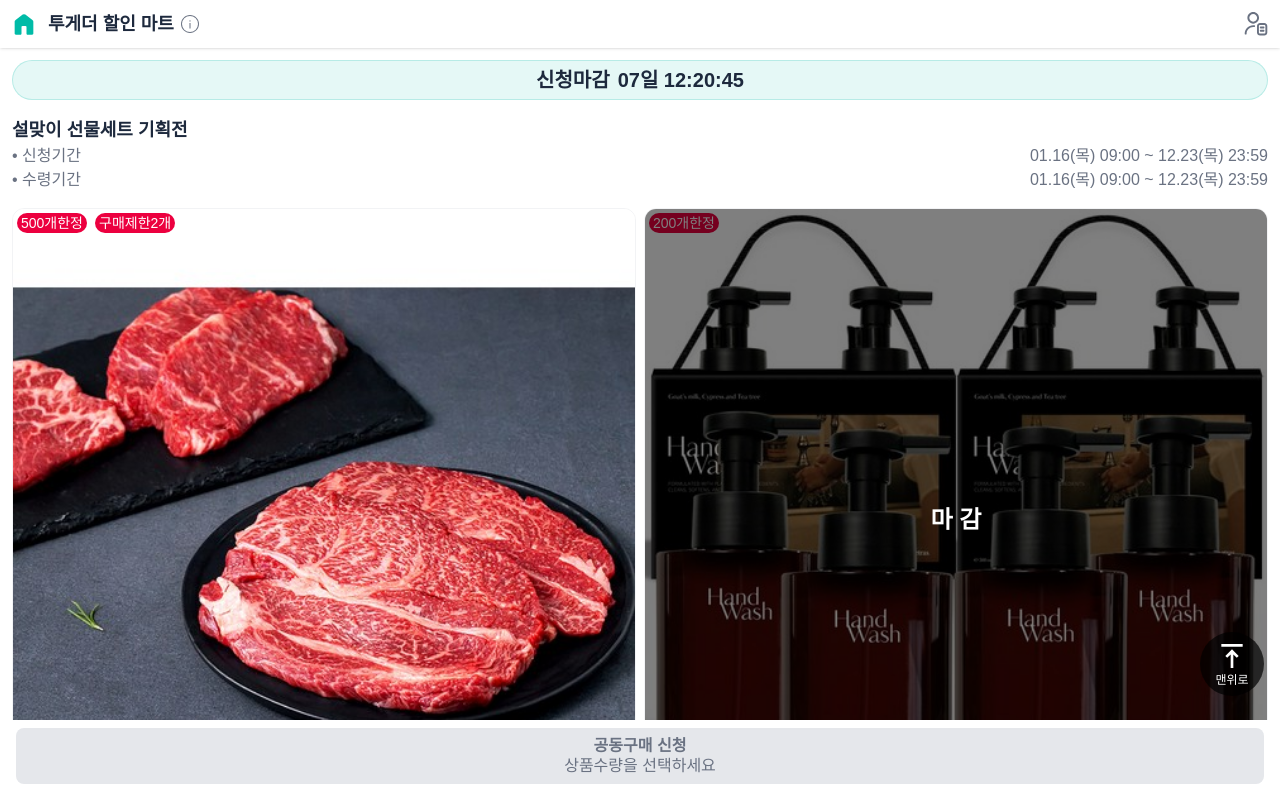
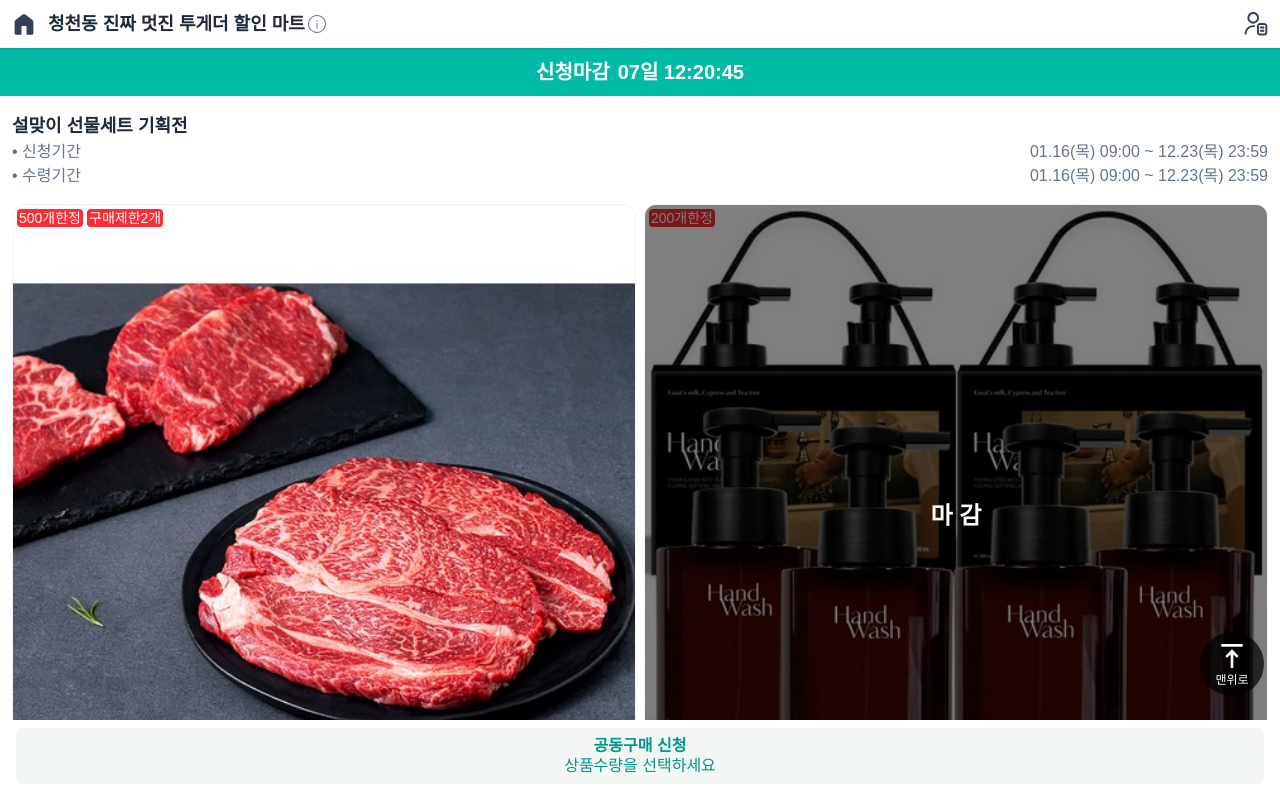
Before and after one commit to evaham/ms09, a Next.js app: page /group-list in a window 1280 px wide. Shown: the top 798 px of the page. Built offline with nearby package versions, Linux system fonts and the light colour scheme.

Commit message:
feat: update UI components for improved styling and accessibility across various pages

```diff
--- a/app/component/navMenu.js
+++ b/app/component/navMenu.js
@@ -8,20 +8,22 @@ const NavMenu = () => {
 
     const [isMartInfoOpen, setIsMartInfoOpen] = useState(false);
 
+
+
     return (
         <div className="sticky top-0 flex w-full h-12 items-center bg-white z-50 shadow-sm">
-            <Link href={"/"} className="flex items-center justify-center w-12 h-full fill-teal-500">
+            <a href={"/"} className="flex items-center justify-center min-w-12 h-full fill-slate-700">
                 <svg xmlns="http://www.w3.org/2000/svg" height="32px" viewBox="0 -960 960 960" width="32px">
                     <path d="M200-194v-352q0-16.5 6.75-30T228-600l213-162q16.36-13 38.68-13T520-762l213 162q13.5 10.5 20.25 24t6.75 30v352q0 14.75-10.12 24.87Q739.75-159 725-159H589q-14.5 0-24.25-9.75T555-193v-194q0-13.5-9.75-23.25T522-420h-83q-14.5 0-24.25 9.75T405-387v194q0 14.5-9.75 24.25T372-159H235q-14.75 0-24.87-10.13Q200-179.25 200-194Z"/>
                 </svg>
-            </Link>
-            <div onClick={() => setIsMartInfoOpen(!isMartInfoOpen)} className="flex items-center h-full mr-auto cursor-pointer" >
-                <span className="max-w-10/12 mr-1 text-lg font-bold line-clamp-1">투게더 할인 마트</span>
-                <svg xmlns="http://www.w3.org/2000/svg" height="24px" viewBox="0 -960 960 960" width="24px" className="fill-gray-500">
+            </a>
+            <div onClick={() => setIsMartInfoOpen(!isMartInfoOpen)} className="relative flex items-center w-auto h-full mr-auto cursor-pointer" >
+                <span className="pr-6 text-lg font-bold line-clamp-1">청천동 진짜 멋진 투게더 할인 마트</span>
+                <svg xmlns="http://www.w3.org/2000/svg" height="24px" viewBox="0 -960 960 960" width="24px" className="absolute right-0 w-6 h-6 fill-gray-500">
                     <path d="M460-300h40v-220h-40v220Zm20-276.92q10.46 0 17.54-7.08 7.08-7.08 7.08-17.54 0-10.46-7.08-17.54-7.08-7.07-17.54-7.07-10.46 0-17.54 7.07-7.08 7.08-7.08 17.54 0 10.46 7.08 17.54 7.08 7.08 17.54 7.08Zm.13 456.92q-74.67 0-140.41-28.34-65.73-28.34-114.36-76.92-48.63-48.58-76.99-114.26Q120-405.19 120-479.87q0-74.67 28.34-140.41 28.34-65.73 76.92-114.36 48.58-48.63 114.26-76.99Q405.19-840 479.87-840q74.67 0 140.41 28.34 65.73 28.34 114.36 76.92 48.63 48.58 76.99 114.26Q840-554.81 840-480.13q0 74.67-28.34 140.41-28.34 65.73-76.92 114.36-48.58 48.63-114.26 76.99Q554.81-120 480.13-120Zm-.13-40q134 0 227-93t93-227q0-134-93-227t-227-93q-134 0-227 93t-93 227q0 134 93 227t227 93Zm0-320Z"/>
                 </svg>
             </div>
-            <Link href={"/order-search"} className="flex items-center justify-center w-12 h-full ml-auto fill-gray-500">
+            <Link href={"/order-search"} className="flex items-center justify-center min-w-12 h-full ml-auto fill-slate-700">
                 <svg xmlns="http://www.w3.org/2000/svg" width="24" height="24" viewBox="0 0 32 34">
                     <path d="M17.5882 8.23529C17.5882 5.18148 15.1126 2.70588 12.0588 2.70588C9.00497 2.70588 6.52937 5.18148 6.52937 8.23529C6.52937 11.2891 9.00497 13.7647 12.0588 13.7647C15.1126 13.7647 17.5882 11.2891 17.5882 8.23529ZM20.2941 8.23529C20.2941 12.7835 16.607 16.4706 12.0588 16.4706C7.51055 16.4706 3.82349 12.7835 3.82349 8.23529C3.82349 3.68707 7.51055 0 12.0588 0C16.607 0 20.2941 3.68707 20.2941 8.23529Z"/>
                     <path d="M0 30.6618C0 24.0019 5.39892 18.603 12.0588 18.603H13.4706C14.2178 18.603 14.8235 19.2087 14.8235 19.9559C14.8235 20.7031 14.2178 21.3088 13.4706 21.3088H12.0588C6.89334 21.3088 2.70588 25.4963 2.70588 30.6618C2.70588 31.409 2.10015 32.0147 1.35294 32.0147C0.605732 32.0147 0 31.409 0 30.6618Z"/>
--- a/app/globals.css
+++ b/app/globals.css
@@ -1,16 +1,16 @@
 @import "tailwindcss";
 
 :root {
-  --background: oklch(98.5% 0.002 247.839);
+  --background: oklch(96.8% 0.007 247.896);
   --foreground: oklch(27.9% 0.041 260.031);
 }
 
-@theme inline {
+/* @theme inline {
   --color-background: var(--background);
   --color-foreground: var(--foreground);
   --font-sans: var(--font-geist-sans);
   --font-mono: var(--font-geist-mono);
-}
+} */
 
 /* @media (prefers-color-scheme: dark) {
   :root {
--- a/app/group-list/apply-list/page.js
+++ b/app/group-list/apply-list/page.js
@@ -144,7 +144,7 @@ export default function ApplyList() {
 
     return (
         <div>
-            <div className="px-3 py-1.5 text-sm bg-red-400 leading-tight text-white">
+            <div className="h-11 px-3 py-1.5 text-sm bg-teal-500 leading-tight text-white">
                 ※ 아래 신청버튼을 눌러 공동구매 신청을 완료하세요<br />
                 ※ 신청 시 선택한 수량이 변경될 수 있습니다.
             </div>
@@ -193,9 +193,9 @@ export default function ApplyList() {
                 </ul>
                 {toastMessage && <Toast message={toastMessage} />}
 
-                <div className="fixed bottom-0 left-0 right-0 p-4 pt-2 bg-gray-100 z-20">
+                <div className="fixed bottom-0 left-0 right-0 p-4 pt-2 bg-white z-20">
                     {totalCount === 0 ? (
-                        <button onClick={() => showToast('상품 수량을 선택해주세요.')} className="flex flex-col items-center justify-center w-full h-14 rounded-lg text-center leading-tight bg-gray-200 text-gray-500 cursor-pointer">
+                        <button onClick={() => showToast('상품 수량을 선택해주세요.')} className="flex flex-col items-center justify-center w-full h-14 rounded-lg text-center leading-tight bg-teal-800/5 text-teal-600">
                             <span className="text-lg font-bold">공동구매 신청</span>
                             <span className="">상품수량을 선택하세요</span>
                         </button>
--- a/app/group-list/page.js
+++ b/app/group-list/page.js
@@ -42,7 +42,7 @@ export default function GroupList() {
             "price": 33000,
             "orderlimit": 99,
             "count": 0,
-            "tag":[""],
+            "tag": [],
             "goodsimg": "../img/test3.jpg",
             "limitpieces": 100,
             "orderpieces": 200,
@@ -74,17 +74,17 @@ export default function GroupList() {
 
     return (
         <div>
-            <div className="flex flex-col p-3 bg-white">
-                <div className="flex justify-center items-center h-10 border border-teal-500/20 bg-teal-500/10 rounded-full font-bold text-xl">
+            <div className="flex flex-col p-3 pt-0 bg-white">
+                <div className="flex justify-center items-center -mx-3 h-12 bg-teal-500 font-bold text-xl text-white">
                     <span className="mr-2">신청마감</span> <span>07일 12:20:45</span>
                 </div>
                 <div className="flex flex-col my-4">
                     <div className="text-lg font-bold">설맞이 선물세트 기획전</div>
-                    <div className="flex text-gray-500">
+                    <div className="flex text-slate-500">
                         <span>• 신청기간</span>
                         <span className="ml-auto">01.16(목) 09:00 ~ 12.23(목) 23:59</span>
                     </div>
-                    <div className="flex text-gray-500">
+                    <div className="flex text-slate-500">
                         <span>• 수령기간</span>
                         <span className="ml-auto">01.16(목) 09:00 ~ 12.23(목) 23:59</span>
                     </div>
@@ -96,7 +96,7 @@ export default function GroupList() {
                                 <Image src={item.goodsimg} width={300} height={300} alt="상품 이미지" className="w-full bg-gray-300 object-cover aspect-square" />
                                 <div className="absolute top-1 left-1 flex flex-wrap gap-1 text-sm">
                                     {item.tag.map((i) => (
-                                        <span key={i} className='flex justify-center items-center px-1 py-0 mr-1 rounded-full bg-rose-600 text-white'>{i}</span>
+                                        <span key={i} className='flex justify-center items-center p-0.5 rounded-sm leading-none bg-red-500 bg-blend-lighten text-white'>{i}</span>
                                     ))}
                                 </div>
                                 {item.active === false &&
@@ -117,8 +117,8 @@ export default function GroupList() {
                                 <div className="w-full h-10 text-gray-700 line-clamp-2 leading-tight">{item.name}</div>
                                 <div className="flex items-center">
                                     <p className="flex items-center flex-1">
-                                        <span className="text-lg mr-0.5 font-bold">{item.price}</span>
-                                        <span className="text-xs">원</span>
+                                        <span className="text-lg mr-0.5 font-bold">{item.price.toLocaleString()}</span>
+                                        <span className="text-sm">원</span>
                                     </p>
                                     <div className="w-18 ml-auto">
                                         {item.active === true &&
@@ -144,7 +144,7 @@ export default function GroupList() {
 
                 <div className="fixed bottom-0 left-0 right-0 p-4 pt-2 bg-white z-20">
                     {totalCount === 0 &&
-                        <button onClick={() => activeBtn('active')} className="flex flex-col items-center justify-center w-full h-14 rounded-lg text-center leading-tight bg-gray-200 text-gray-500">
+                        <button onClick={() => activeBtn('active')} className="flex flex-col items-center justify-center w-full h-14 rounded-lg text-center leading-tight bg-teal-800/5 text-teal-600">
                             <span className="font-bold">공동구매 신청</span>
                             <span className="">상품수량을 선택하세요</span>
                         </button>
@@ -154,7 +154,6 @@ export default function GroupList() {
                             <span className="text-lg font-bold">공동구매 신청</span>
                         </Link>
                     }
-
                 </div>
             </div>
             <TopButton isButton={true} />
--- a/app/layout.js
+++ b/app/layout.js
@@ -19,10 +19,13 @@ export const metadata = {
   description: "공동구매 페이지",
 };
 
+
+
 export default function RootLayout({ children }) {
   return (
-    <html lang="ko">
+    <html translate="no" lang="ko-KR" className="touch-manipulation">
       <head>
+        <meta charSet="UTF-8" />
         <meta name="viewport" content="user-scalable=no, initial-scale=1.0, maximum-scale=1.0, width=device-width, target-densityDpi=medium-dpi" />
       </head>
       <body className={`${geistSans.variable} ${geistMono.variable} antialiased`} >
--- a/app/order-search/order-list/page.js
+++ b/app/order-search/order-list/page.js
@@ -35,7 +35,7 @@ export default function OrderList() {
         <div>
             <div className="flex flex-col p-3 mb-48">
                 <p className="my-t text-lg"><span className="font-bold text-teal-600">홍길동(010-1234-5678)</span>님의 신청내역</p>
-                <p className="my-2 text-sm text-gray-500">• 각 내역을 선택 시 상세보기로 이동합니다.</p>
+                <p className="my-2 text-sm text-teal-600">• 각 내역을 선택 시 상세보기로 이동합니다.</p>
                 <ul className="flex flex-col gap-2">
                     {items.map((item, index) => (
                         <li key={index}>
@@ -50,7 +50,7 @@ export default function OrderList() {
                     ))}
                 </ul>
                 <hr className="my-4 border-gray-300" />
-                <div className="mb-48 text-sm px-4 text-gray-500">
+                <div className="mb-48 text-sm px-1 text-gray-500">
                     <p className="mb-1 font-bold">꼭 확인해 주세요!</p>
                     <ul className="list-disc ml-4 text-sm">
                         <li>목표 수량 미달성 시, 공동구매 종료 후 자동 취소 처리됩니다.</li>
--- a/app/order-search/page.js
+++ b/app/order-search/page.js
@@ -13,7 +13,7 @@ export default function OrederSearch() {
     return (
         <div>
             <div className="flex flex-col p-3">
-                <p className="my-2 font-bold text-lg">고객정보</p>
+                <p className="my-2 font-bold text-lg">공동구매 신청내역</p>
                 <p className="mb-2 text-sm text-teal-600">• 공동구매 신청 시 입력한 정보를 입력해주세요.</p>
                 <div className="flex flex-col p-4 rounded-lg bg-white shadow">
                     <div className="">
--- a/app/page.js
+++ b/app/page.js
@@ -1,33 +1,160 @@
 // page number 1
+'use client';
 
+import React, { useState } from "react";
 import Image from "next/image";
 import Link from "next/link";
 import TopButton from "./component/topButton";
 
 export default function Home() {
-  const data = require('/public/data/db.json')
+  // const data = require('/public/data/db.json')
+
+  const [items, setItems] = useState([
+    {
+      "id": 1,
+      "name": "설 맞이 선물세트 기획전",
+      "startDay":"01.20(월) 09:00",
+      "endDay":"01.23(목) 17:00",
+      "endDayCount":"D-9",
+      "count": 0,
+      "imgGroup": [
+        "./img/test1.jpg",
+        "./img/test2.jpg",
+        "./img/test3.jpg",
+        "./img/test3.jpg",
+      ]
+    },
+    {
+      "id": 2,
+      "name": "향긋한 봄의 향기 산나물 세트 기획전",
+      "startDay":"01.20(월) 09:00",
+      "endDay":"01.23(목) 17:00",
+      "endDayCount":"D-999",
+      "count": 0,
+      "imgGroup": [
+        "./img/test1.jpg",
+        "./img/test2.jpg",
+        "./img/test3.jpg",
+        "./img/test3.jpg",
+        "./img/test4.jpg",
+        "./img/test5.jpg",
+        "./img/test6.jpg",
+        "./img/test7.jpg"
+      ]
+    },
+    {
+      "id": 3,
+      "name": "[오뚜기 브랜드] 오뚜기 상품 최대 할인 기획전",
+      "startDay":"01.20(월) 09:00",
+      "endDay":"01.23(목) 17:00",
+      "endDayCount":"오늘종료",
+      "count": 0,
+      "imgGroup": [
+        "./img/test1.jpg",
+        "./img/test4.jpg",
+        "./img/test5.jpg",
+        "./img/test6.jpg",
+        "./img/test7.jpg"
+      ]
+    }
+  ]);
+  const [items2, setItems2] = useState([
+    {
+      "id": 1,
+      "name": "프리미엄 한우세트",
+      "startDay":"01.20(월) 09:00",
+      "endDay":"01.23(목) 17:00",
+      "endDayCount":"예정",
+      "imgGroup": [
+        "./img/test1.jpg",
+        "./img/test2.jpg",
+        "./img/test3.jpg",
+        "./img/test3.jpg",
+        "./img/test4.jpg",
+        "./img/test5.jpg",
+        "./img/test6.jpg",
+        "./img/test7.jpg"
+      ]
+    },
+    {
+      "id": 2,
+      "name": "유기농 과일 바구니",
+      "startDay":"01.20(월) 09:00",
+      "endDay":"01.23(목) 17:00",
+      "endDayCount":"예정",
+      "imgGroup": [
+        "./img/test1.jpg",
+        "./img/test2.jpg",
+        "./img/test3.jpg",
+        "./img/test3.jpg",
+        "./img/test4.jpg",
+        "./img/test5.jpg",
+        "./img/test6.jpg",
+        "./img/test7.jpg"
+      ]
+    }
+  ]);
+  const [items3, setItems3] = useState([
+    {
+      "id": 1,
+      "name": "프리미엄 한우세트",
+      "startDay":"01.20(월) 09:00",
+      "endDay":"01.23(목) 17:00",
+      "endDayCount":"마감",
+      "imgGroup": [
+        "./img/test1.jpg",
+        "./img/test2.jpg",
+        "./img/test3.jpg",
+        "./img/test3.jpg",
+        "./img/test4.jpg",
+        "./img/test5.jpg",
+        "./img/test6.jpg",
+        "./img/test7.jpg"
+      ]
+    },
+    {
+      "id": 2,
+      "name": "유기농 과일 바구니",
+      "startDay":"01.20(월) 09:00",
+      "endDay":"01.23(목) 17:00",
+      "endDayCount":"마감",
+      "imgGroup": [
+        "./img/test1.jpg",
+        "./img/test2.jpg",
+        "./img/test3.jpg",
+        "./img/test3.jpg",
+        "./img/test4.jpg",
+        "./img/test5.jpg",
+        "./img/test6.jpg",
+        "./img/test7.jpg"
+      ]
+    }
+  ]);
+
+
+
 
   return (
     <div className="">
       <div className="flex flex-col p-3">
         <p className="my-2 text-lg font-bold">진행중 공동구매</p>
         <ul className="flex flex-col gap-2 mb-4">
-          {data.page0001.map((item, index) => (
+          {items.map((item, index) => (
             <li key={index}>
-              <Link className="relative overflow-hidden flex gap-2 flex-col w-full p-4 rounded-lg bg-white shadow" href={`/group-list/`}>
+              <Link className="relative overflow-hidden flex gap-2 flex-col w-full py-3 px-4 rounded-lg bg-white shadow" href={`/group-list/`}>
                 <div className="flex items-center">
-                  <div className="flex items-center justify-center px-2 mr-2 rounded-full text-sm text-center bg-teal-500 text-white">{item.endday}</div>
-                  <div className="text-gray-500 line-clamp-1 tracking-tight">{item.date}</div>
+                  <div className="flex items-center justify-center px-2 py-1 mr-2 rounded-full border border-teal-500 text-sm font-bold leading-none text-teal-500">{item.endDayCount}</div>
+                  <div className="text-slate-500 line-clamp-1 tracking-tight">{item.startDay} ~ {item.endDay}</div>
                 </div>
                 <div className="font-bold line-clamp-1">{item.name}</div>
                 <div className="flex">
                   {item.imgGroup.slice(0, 5).map((imgSrc, index) => (
-                    <div key={imgSrc} className="relative overflow-hidden flex items-center justify-center w-16 h-16 -mr-4 border border-gray-300/50 rounded-full">
-                      <Image src={imgSrc} alt={item.name} width={200} height={200} className="w-full h-full object-cover" />
+                    <div key={index} className="relative overflow-hidden flex items-center justify-center w-16 h-16 -mr-4 rounded-full bg-slate-600" style={{ zIndex: item.imgGroup.length - index + 1 }}>
+                      <Image src={imgSrc} alt={item.name} width={200} height={200} className="w-full h-full object-cover opacity-95" />
                     </div>
                   ))}
                   {item.imgGroup.length > 5 && (
-                    <div className="w-16 h-16 flex items-center justify-center bg-teal-500 rounded-full text-white text-lg z-10">
+                    <div className="w-16 h-16 flex items-center justify-center bg-teal-100 rounded-full text-teal-600 text-lg">
                       +{item.imgGroup.length - 5}
                     </div>
                   )}
@@ -38,34 +165,75 @@ export default function Home() {
         </ul>
         <p className="my-2 text-lg font-bold">진행예정 공동구매</p>
         <ul className="flex flex-col gap-2 mb-4">
-          {data.page0001_2.map((item, index) => (
+          {items2.map((item, index) => (
             <li key={index}>
               <Link className="relative overflow-hidden flex gap-2 flex-col w-full p-4 rounded-lg bg-white shadow" href={`/group-list/`}>
                 <div className="flex items-center">
-                  <div className="flex items-center justify-center px-2 mr-2 rounded-full text-sm text-center bg-gray-500 text-white">{item.endday}</div>
-                  <div className="text-gray-500 line-clamp-1 tracking-tight">{item.date}</div>
+                  <div className="flex items-center justify-center px-2 py-1 mr-2 rounded-full border border-teal-500 text-sm font-bold leading-none text-teal-500">{item.endDayCount}</div>
+                  <div className="text-slate-500 line-clamp-1 tracking-tight">{item.startDay} ~ {item.endDay}</div>
                 </div>
                 <div className="font-bold line-clamp-1">{item.name}</div>
                 <div className="flex">
                   {item.imgGroup.slice(0, 5).map((imgSrc, index) => (
-                    <div key={index} className="relative overflow-hidden flex items-center justify-center w-16 h-16 -mr-4 border border-gray-400/50 rounded-full">
-                      <Image src={imgSrc} alt={item.name} width={200} height={200} className="w-full h-full object-cover" />
+                    <div key={index} className="relative overflow-hidden flex items-center justify-center w-16 h-16 -mr-4 rounded-full bg-slate-600" style={{ zIndex: item.imgGroup.length - index + 1 }}>
+                      <Image src={imgSrc} alt={item.name} width={200} height={200} className="w-full h-full object-cover opacity-95" />
                     </div>
                   ))}
                   {item.imgGroup.length > 5 && (
-                    <div className="w-14 h-14 flex items-center justify-center bg-gray-600 rounded-full text-white text-lg z-10">
+                    <div className="w-16 h-16 flex items-center justify-center bg-teal-100 rounded-full text-teal-600 text-lg">
                       +{item.imgGroup.length - 5}
                     </div>
                   )}
                 </div>
-                <div className="absolute inset-0 flex items-center justify-center bg-black/70 text-xl text-white z-10">공구예정 Coming Soon</div>
+                <div className="absolute inset-0 flex flex-col items-center justify-center bg-slate-800/65 text-lg text-white z-10">
+                  <p className="px-4 py-2 leading-tight bg-teal-500 rounded-full font-bold">{item.startDay} 오픈</p>
+                </div>
               </Link>
             </li>
           ))}
         </ul>
-        <div className="flex flex-col items-center justify-center w-full h-48 p-4 bg-gray-800/10 rounded-lg">
-          <p className="font-bold text-gray-600">현재 진행중인 공동구매가 없습니다.</p>
-        </div>
+        <p className="my-2 text-lg font-bold">신청마감 공동구매</p>
+        <ul className="flex flex-col gap-2 mb-4">
+          {items3.map((item, index) => (
+            <li key={index}>
+              <Link className="relative overflow-hidden flex gap-2 flex-col w-full p-4 rounded-lg bg-white shadow" href={`/order-search/`}>
+                <div className="flex items-center">
+                  <div className="flex items-center justify-center px-2 py-1 mr-2 rounded-full border border-teal-500 text-sm font-bold leading-none text-teal-500">{item.endDayCount}</div>
+                  <div className="text-slate-500 line-clamp-1 tracking-tight">{item.startDay} ~ {item.endDay}</div>
+                </div>
+                <div className="font-bold line-clamp-1">{item.name}</div>
+                <div className="flex">
+                  {item.imgGroup.slice(0, 5).map((imgSrc, index) => (
+                    <div key={index} className="relative overflow-hidden flex items-center justify-center w-16 h-16 -mr-4 rounded-full bg-slate-600" style={{ zIndex: item.imgGroup.length - index + 1 }}>
+                      <Image src={imgSrc} alt={item.name} width={200} height={200} className="w-full h-full object-cover opacity-95" />
+                    </div>
+                  ))}
+                  {item.imgGroup.length > 5 && (
+                    <div className="w-16 h-16 flex items-center justify-center bg-slate-100 rounded-full text-teal-600 text-lg">
+                      +{item.imgGroup.length - 5}
+                    </div>
+                  )}
+                </div>
+                <div className="absolute inset-0 flex flex-col items-center justify-center bg-slate-800/65 text-xl text-white z-10">
+                  <p className="flex flex-col items-center px-6 py-2 leading-tight bg-slate-800 rounded-full">
+                    <span className="font-bold">공동구매 마감!</span>
+                    <span className="mt-1 text-base">공동구매 신청내역에서 확인</span>
+                  </p>
+                </div>
+              </Link>
+            </li>
+          ))}
+        </ul>
+
+
+        <p className="my-2 text-lg font-bold">공구가 없을경우</p>
+
+        <ul>
+          <li className="flex items-center justify-center w-full h-48 p-4 bg-slate-200 rounded-lg">
+            <p className="font-bold text-teal-600">진행예정 공동구매가 없습니다.</p>
+          </li>
+        </ul>
+
       </div>
       <TopButton isButton={false} />
     </div>
```
Also changed, not shown: app/component/orderDetailModal.js (+9 -9 lines).
